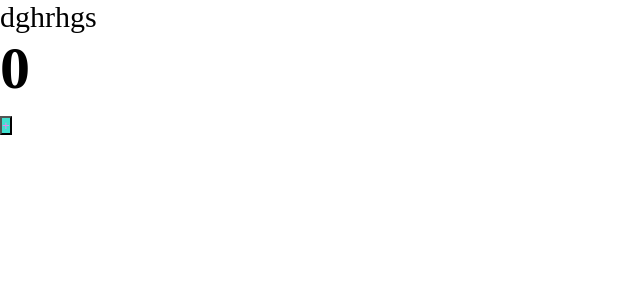
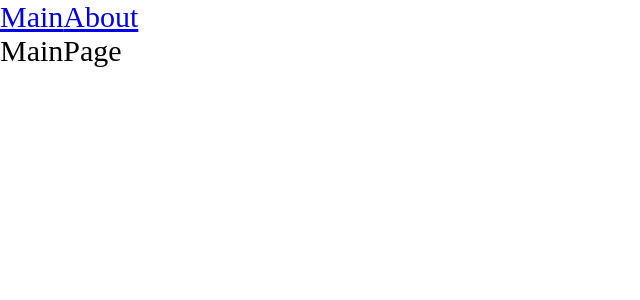
Before and after one commit to nika-sergeeva/production, a React app: page / in a window 1280 px wide. Shown: the top 300 px of the page, without its empty margins (0-640 px from the left). Built offline with nearby package versions, Linux system fonts and the light colour scheme.

Commit message:
Lazy Suspence

```diff
--- a/package.json
+++ b/package.json
@@ -15,6 +15,7 @@
     "@types/node": "^17.0.21",
     "@types/react": "^17.0.39",
     "@types/react-dom": "^17.0.11",
+    "@types/react-router-dom": "^5.3.3",
     "@types/webpack": "^5.28.0",
     "@types/webpack-dev-server": "^4.7.2",
     "css-loader": "^6.6.0",
@@ -32,6 +33,7 @@
   },
   "dependencies": {
     "react": "^17.0.2",
-    "react-dom": "^17.0.2"
+    "react-dom": "^17.0.2",
+    "react-router-dom": "^6.2.1"
   }
 }
--- a/src/App.tsx
+++ b/src/App.tsx
@@ -1,11 +1,24 @@
 import { Counter } from './components/Counter'
+import { Routes, Route } from 'react-router-dom'
 import './index.scss'
+import { Link } from 'react-router-dom'
+import { AboutPageLazy } from './pages/AboutPage/AboutPage.lazy'
+import { MainPageLazy } from './pages/MainPage/MainPage.lazy'
+import { Suspense } from 'react'
 
 const App = () => {
   return (
     <div className='app'>
-        dghrhgs
-      <Counter />
+      <Link to={'/'}>Main</Link>
+      <Link to={'/about'}>About</Link>
+      <Suspense fallback={<div>Loading...</div>}>
+        <Routes>
+
+            <Route path={'/about'} element={<AboutPageLazy />}/>
+            <Route path={'/'} element={<MainPageLazy />}/>
+
+        </Routes>
+        </Suspense>
     </div>
   )
 }
--- a/src/index.tsx
+++ b/src/index.tsx
@@ -1,7 +1,10 @@
 import { render } from "react-dom";
 import App from "./App";
+import { BrowserRouter } from "react-router-dom";
 
 render(
-    <App />,
+    <BrowserRouter>
+    <App />
+    </BrowserRouter>,
     document.getElementById('root')
 )
--- /dev/null
+++ b/src/pages/AboutPage/AboutPage.lazy.tsx
@@ -0,0 +1,6 @@
+import { lazy } from 'react';
+
+export const AboutPageLazy = lazy(() => new Promise(resolve => {
+   //@ts-ignore
+    setTimeout(() => resolve(import('./AboutPage')), 1500)
+}));
--- /dev/null
+++ b/src/pages/AboutPage/AboutPage.tsx
@@ -0,0 +1,11 @@
+import React from 'react'
+
+const AboutPage = () => {
+  return (
+    <div>
+      AboutPage
+    </div>
+  )
+}
+
+export default AboutPage
--- /dev/null
+++ b/src/pages/MainPage/MainPage.lazy.tsx
@@ -0,0 +1,6 @@
+import { lazy } from 'react';
+
+export const MainPageLazy = lazy(() => new Promise(resolve => {
+    //@ts-ignore
+     setTimeout(() => resolve(import('./MainPage')), 1500)
+ }));
--- /dev/null
+++ b/src/pages/MainPage/MainPage.tsx
@@ -0,0 +1,11 @@
+import React from 'react'
+
+const MainPage = () => {
+  return (
+    <div>
+      MainPage
+    </div>
+  )
+}
+
+export default MainPage
--- a/tsconfig.json
+++ b/tsconfig.json
@@ -5,7 +5,7 @@
     // Однако это не означает, что теперь вовсе нельзя использовать any.
     // Это означает лишь, что в подобных ситуация разработчик должен явно писать any,
     "noImplicitAny": true,
-    "module": "es6",
+    "module": "esnext",
     // В какую спецификацию компилируем: для поддержки большинства браузеров
     "target": "es5",
     "jsx": "react-jsx",
```
Also changed, not shown: 2 other files (tests, documents, lock files or other folders).
